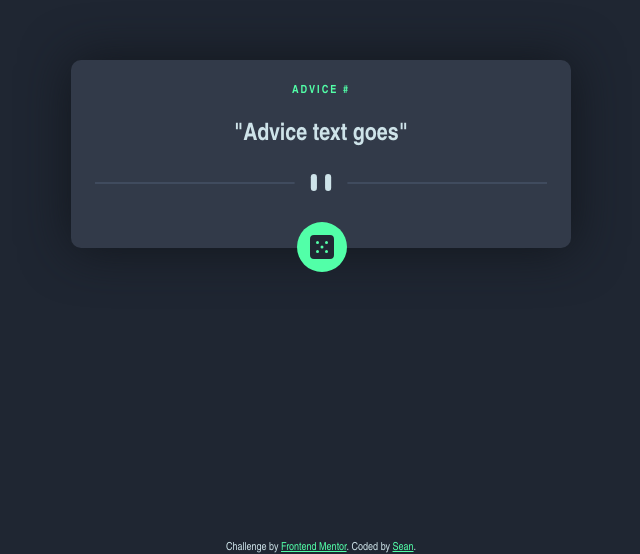
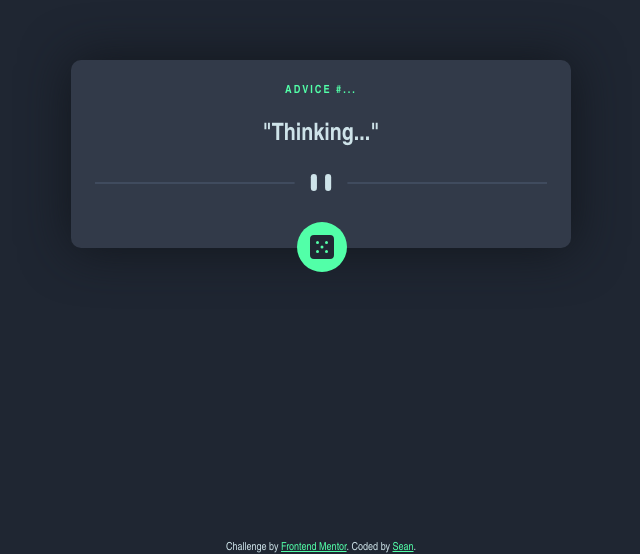
Before and after one commit to seancyrill/advice-generator-app-main, a plain HTML site: page index.html in a window 1280 px wide. Shown: the part 246-800 px from the top of the page, without its empty margins (319-959 px from the left). Drawn offline with Linux system fonts and the light colour scheme; no server answers.

Commit message:
added a loading advice screen

```diff
--- a/index.html
+++ b/index.html
@@ -10,8 +10,8 @@
 </head>
 <body>
   <section class="advice-card">
-    <h1 class="advice-number">ADVICE #</h1>
-    <h2 class="advice">"Advice text goes"</h2>
+    <h1 class="advice-number">ADVICE #...</h1>
+    <h2 class="advice">"Thinking..."</h2>
     <img src="./images/pattern-divider-desktop.svg" alt="divider" id="divider">
     <div class="dice-button"><img src="./images/icon-dice.svg" alt="dice"></div>
   </section>
```
